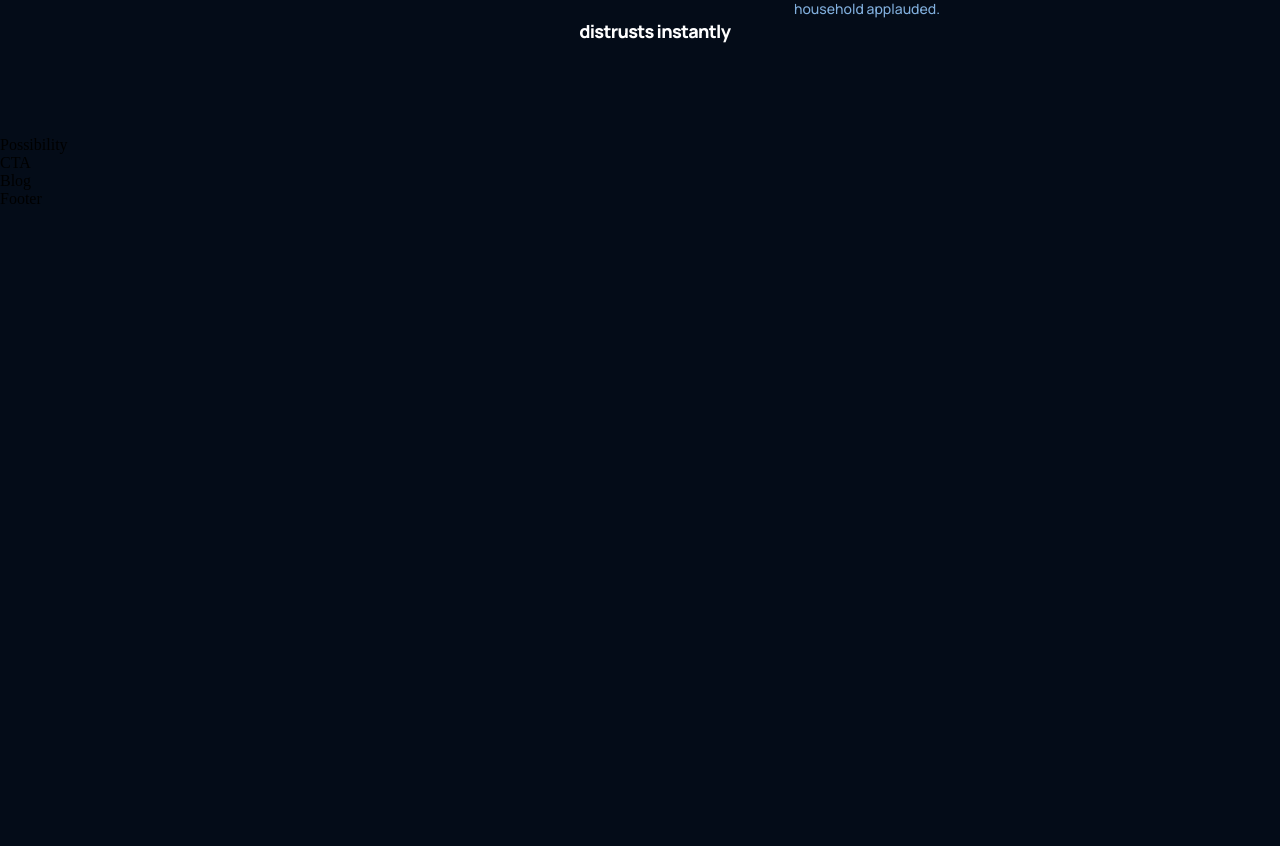
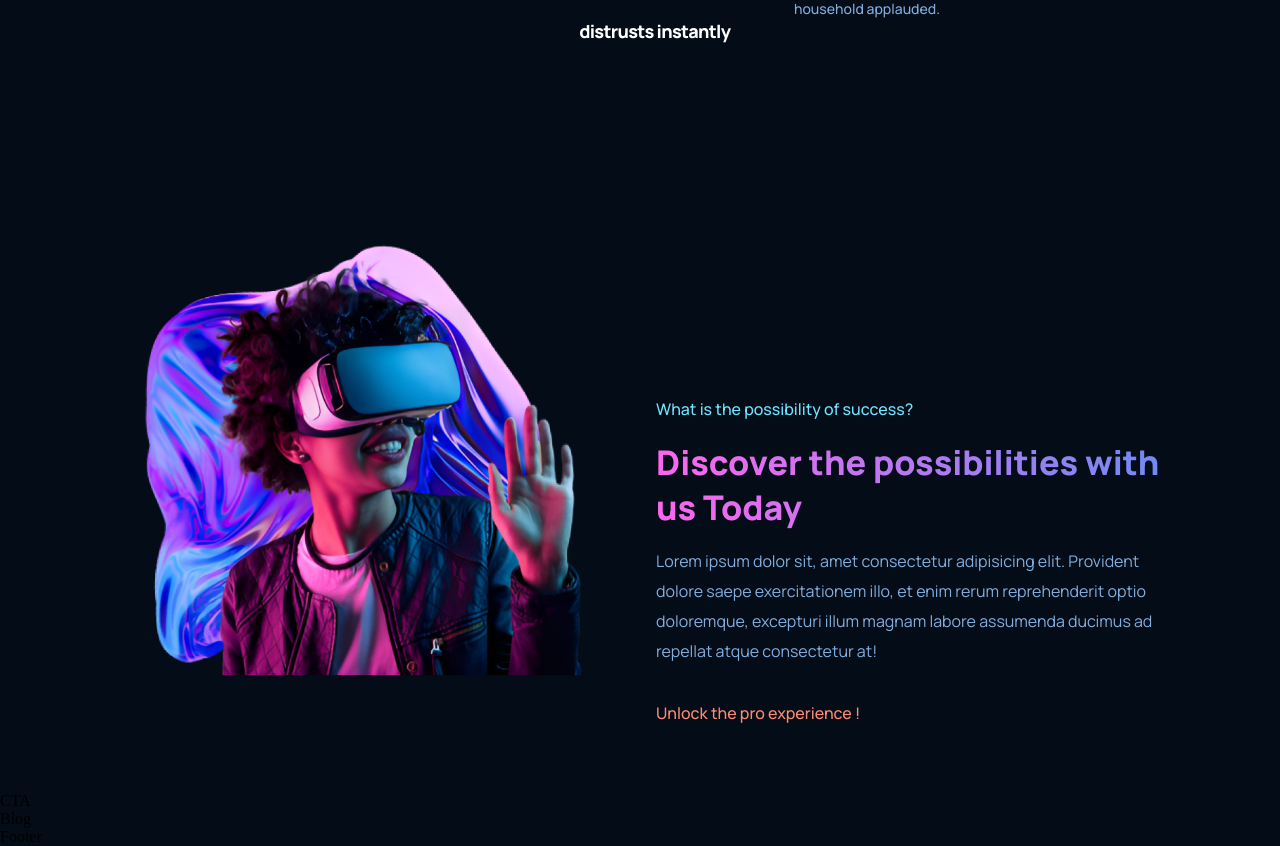
Before and after one commit to WafaBenyettou/WebScape, a React (Vite) app: page / in a window 1280 px wide. Shown: the part 2220-3066 px from the top of the page. Before the commit the page ends 2428 px from the top, so only its background shows below. Built offline with nearby package versions, Linux system fonts and the light colour scheme.

Commit message:
possibility container

```diff
--- a/src/containers/possibility/Possibility.jsx
+++ b/src/containers/possibility/Possibility.jsx
@@ -1,9 +1,20 @@
 import React from 'react'
 import './possibility.css'
+import avatar from '../../assets/pos-avatar.png'
 
 const Possibility = () => {
   return (
-    <div>Possibility</div>
+    <div className='webscape-possibility section-padding' id='possibility'>
+      <div className='webscape-possibility-image'>
+        <img src={avatar} alt='pos avatar' />
+      </div>
+      <div className='webscape-possibility-content'>
+        <h4>What is the possibility of success?</h4>
+        <h1 className='gradient-text'>Discover the possibilities with us Today</h1>
+        <p>Lorem ipsum dolor sit, amet consectetur adipisicing elit. Provident dolore saepe exercitationem illo, et enim rerum reprehenderit optio doloremque, excepturi illum magnam labore assumenda ducimus ad repellat atque consectetur at!</p>
+        <h4>Unlock the pro experience !</h4>
+        </div>
+    </div>
   )
 }
 
--- a/src/containers/possibility/possibility.css
+++ b/src/containers/possibility/possibility.css
@@ -0,0 +1,82 @@
+.webscape-possibility {
+  display: flex;
+  flex-direction: row;
+}
+
+.webscape-possibility-image {
+  flex: 1;
+  display: flex;
+  justify-content: flex-start;
+  align-items: center;
+
+  margin-right: 2rem;
+}
+
+.webscape-possibility-image img {
+  width: 100%;
+  height: 100%;
+}
+
+.webscape-possibility-content {
+  flex: 1;
+  display: flex;
+  justify-content: flex-end;
+  align-items: flex-start;
+  flex-direction: column;
+}
+
+.webscape-possibility-content h4 {
+  font-family: var(--font-family);
+  font-weight: 500;
+  font-size: 16px;
+  line-height: 30px;
+  color: #71e5ff;
+}
+
+.webscape-possibility-content h4:last-child {
+  color: #ff8a71;
+}
+
+.webscape-possibility-content h1 {
+  font-family: var(--font-family);
+  font-weight: 800;
+  font-size: 34px;
+  line-height: 45px;
+  margin: 1rem 0;
+}
+
+.webscape-possibility-content p {
+  color: var(--color-text);
+  font-family: var(--font-family);
+  font-weight: 400;
+  font-size: 16px;
+  line-height: 30px;
+
+  margin-bottom: 2rem;
+}
+
+@media screen and (max-width: 950px) {
+  .webscape-possibility {
+    flex-direction: column;
+  }
+
+  .webscape-possibility-image {
+    margin: 1rem 0;
+  }
+
+  .webscape-possibility-image img {
+    width: unset;
+    height: unset;
+  }
+
+  .webscape-possibility-content {
+    margin-top: 2rem;
+  }
+}
+
+@media screen and (max-width: 700px) {
+  .webscape-possibility-image img {
+    width: 100%;
+    height: 100%;
+  }
+}
```
